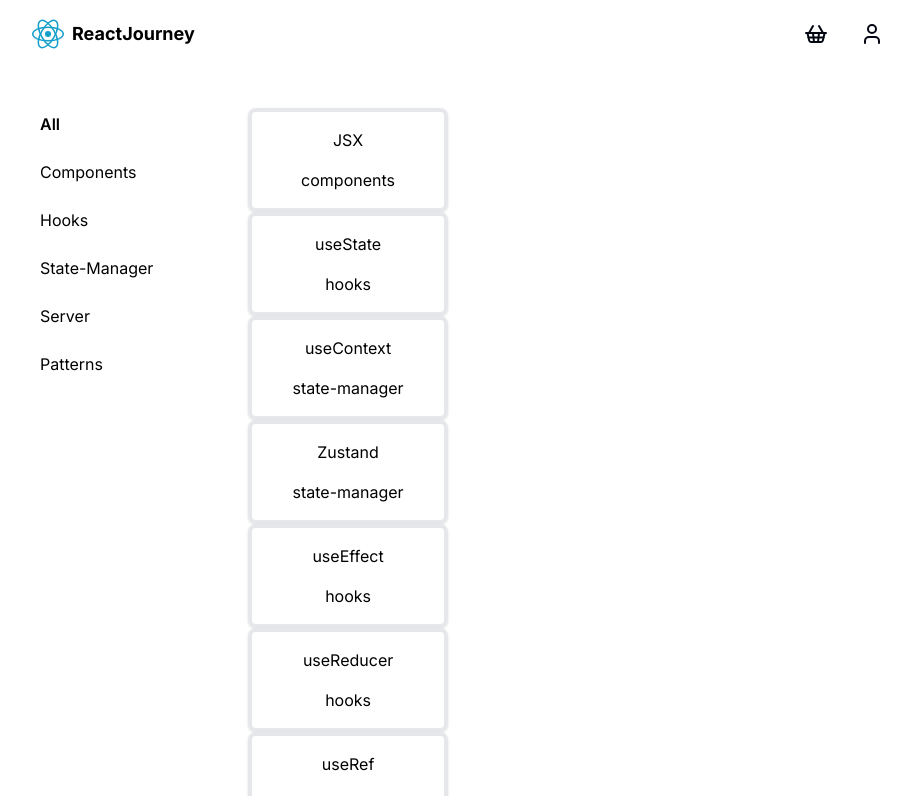
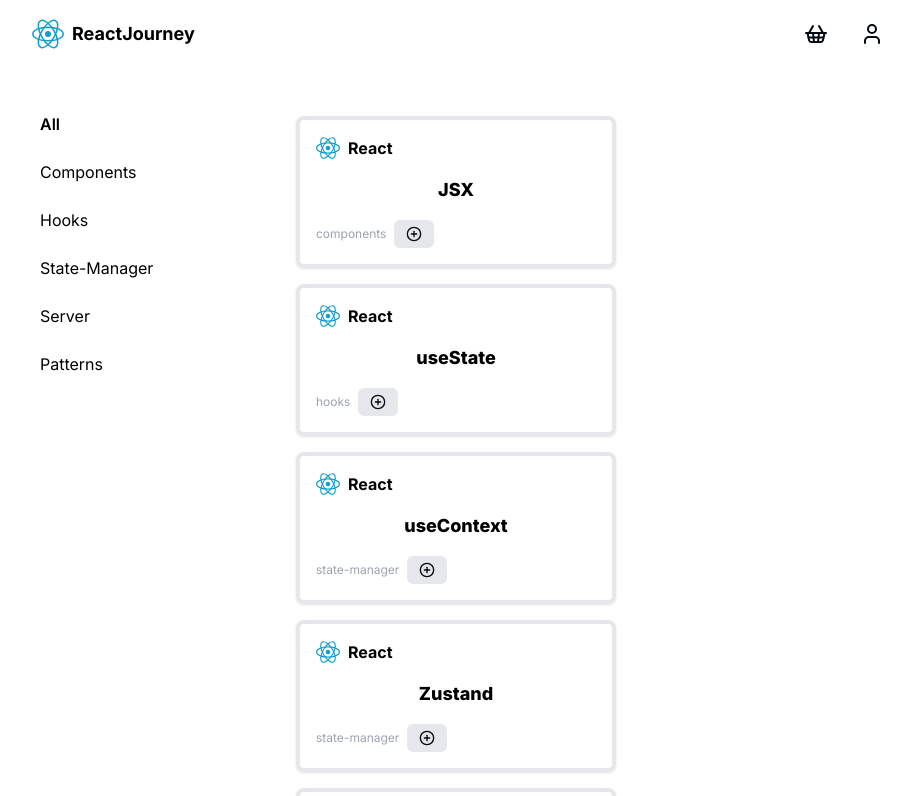
Before and after one commit to mirkobozzetto/workshop_component, a Next.js app: page / in a window 1280 px wide. Shown: the top 796 px of the page, without its empty margins (176-1087 px from the left). Built offline with nearby package versions, Linux system fonts and the light colour scheme.

Commit message:
chore: Update ReactCard component in Home page to include a button for adding cards

```diff
--- a/app/page.tsx
+++ b/app/page.tsx
@@ -19,7 +19,7 @@
       <Header />
       <div className="flex max-lg:flex-col flex-1 gap-4 mt-8 mb-4 py-2 overflow-auto">
         <MenuFilter currentFilter={currentFilter} filters={filters} />
-        <div className="grid grid-cols-1">
+        <div className="grid grid-cols-1 mr-auto ml-12">
           {REACT_CARDS.filter((card) => {
             if (!currentFilter) return true;
             return card.category === currentFilter;
--- a/components/Button.tsx
+++ b/components/Button.tsx
@@ -2,7 +2,7 @@
 
 type ButtonProps = {
   children: React.ReactNode;
-  variant?: "default" | "ghost";
+  variant?: "default" | "ghost" | "secondary";
   className?: string;
 };
 
@@ -14,6 +14,7 @@
         default: "bg-green-950 text-gray-50 shadow hover:bg-gray-800",
         ghost:
           "bg-transparent text-gray-950 hover:bg-gray-200 active:bg-gray-300",
+        secondary: "bg-gray-200 text-gray-950 hover:bg-gray-300",
       },
     },
     defaultVariants: {
--- a/components/ReactCard.tsx
+++ b/components/ReactCard.tsx
@@ -1,4 +1,8 @@
-// import cardsData from '@/data/cardsData';
+import { PlusCircle } from "lucide-react";
+import Button from "./Button";
+
+import { ReactSvg } from "./ReactSvg";
+
 type CardProps = {
   name: string;
   category: string;
@@ -8,9 +12,22 @@
 const ReactCard = ({ card }: { card: CardProps }) => {
   return (
     //
-    <div className="flex flex-col justify-center items-center gap-4 border-4 hover:border-gray-300 hover:bg-gray-100 shadow p-4 rounded-lg transition-colors">
-      <p>{card.name}</p>
-      <p>{card.category}</p>
+    <div className="flex flex-col justify-center items-center gap-4 border-4 hover:border-gray-300 hover:bg-gray-100 shadow my-2 p-4 rounded-lg w-80 transition-colors">
+      <div className="flex items-center gap-2 w-full">
+        <ReactSvg size={24} />
+        <p className="font-bold text-base">React</p>
+      </div>
+      <p className="line-clamp-1 w-full font-extrabold text-center text-lg overflow-hidden">
+        {card.name}
+      </p>
+      <div className="flex items-center gap-2 w-full">
+        <p className="line-clamp-1 text-gray-400 text-start text-xs">
+          {card.category}
+        </p>
+        <Button variant="secondary">
+          <PlusCircle size={16} />
+        </Button>
+      </div>
     </div>
   );
 };
```
